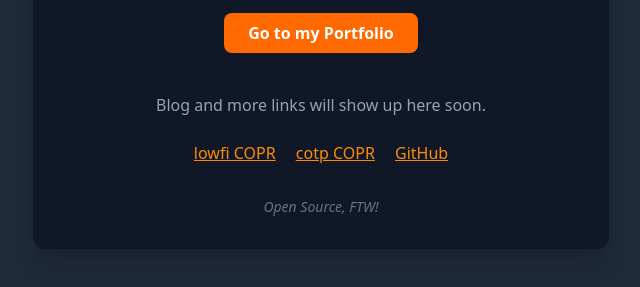
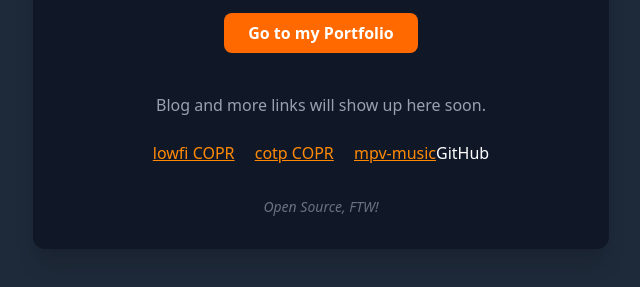
Before and after one commit to FurqanHun/furqanhun.github.io, a website: page index.html in a window 1280 px wide. Shown: the part 349-636 px from the top of the page, without its empty margins (319-959 px from the left). Drawn offline with Linux system fonts and the light colour scheme.

Commit message:
add: mpv-music

```diff
--- a/index.html
+++ b/index.html
@@ -45,6 +45,12 @@
                     >cotp COPR</a
                 >
                 <a
+                    href="https://furqanhun.github.io/mpv-music/"
+                    class="text-orange-400 underline hover:text-orange-300"
+                    target="_blank"
+                    rel="noopener"
+                    >mpv-music</a
+                <a
                     href="https://github.com/FurqanHun"
                     class="text-orange-400 underline hover:text-orange-300"
                     target="_blank"
```
